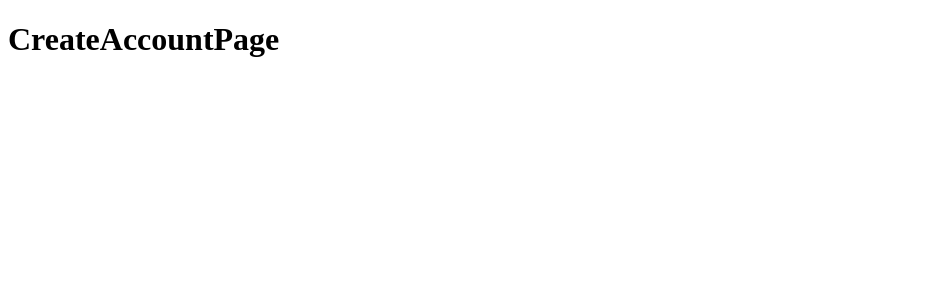
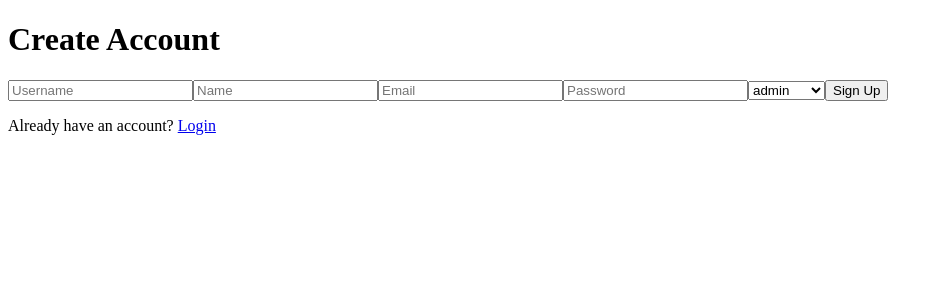
Before and after one commit to P-RF/python-p4-shelterops-app, a React (Create React App) app in the folder client/: page /signup in a window 1280 px wide. Shown: the top 300 px of the page, without its empty margins (0-943 px from the left). Built offline with nearby package versions, Linux system fonts and the light colour scheme; no server answers.

Commit message:
fix/auth: ensure logout redirects to login and Navbar shows username

```diff
--- a/client/src/App.js
+++ b/client/src/App.js
@@ -34,19 +34,27 @@ function App() {
   return (
     <BrowserRouter>
     {user && <Navbar user={user} setUser={setUser} />}
-
       <Routes>
+        {user ? (
+          <>
             <Route path="/" element={<DashBoardPage />} />
-        <Route path="/login" element={<LoginPage setUser={setUser} />} />
-        <Route path="/signup" element={<CreateAccountPage setUser={setUser} />} />
             <Route path="/pets" element={<PetlistPage />} />
             <Route path="/pets/:id" element={<PetDetailPage />} />
             <Route path="/pets/new" element={<PetFormPage />} />
             <Route path="/medication_logs" element={<MedicationLogsPage />} />
             <Route path="/medication_logs/new" element={<MedicationLogFormPage />} />
+          </>
+        ) : (
+          <>
+            <Route path="/login" element={<LoginPage setUser={setUser} />} />
+            <Route path="/signup" element={<CreateAccountPage setUser={setUser} />} />
+            <Route path="*" element={<LoginPage setUser={setUser} />} />
+          </>
+        )}
       </Routes>
     </BrowserRouter>
   );
 }
 
+
 export default App;
--- a/client/src/components/Navbar.js
+++ b/client/src/components/Navbar.js
@@ -10,10 +10,15 @@ function Navbar({ user, setUser}) {
       method: "DELETE",
       credentials: "include"
     })
+    .then(res => {
+      if (!res.ok && res.status !== 204) throw new Error("Logout failed");
+      return res.json().catch(() => ({}));
+    })
     .then(() => {
       setUser(null);
-      navigate("/login")
-    });
+      navigate("/login", { replace: true });
+    })
+    .catch(err => console.log(err));
   }
 
   return (
--- a/client/src/pages/CreateAccountPage.js
+++ b/client/src/pages/CreateAccountPage.js
@@ -1,8 +1,94 @@
 // CreateAccountPage.js
+import React, { useState } from "react";
+import { useNavigate } from "react-router-dom";
 
 
-function CreateAccountPage() {
-  return <h1>CreateAccountPage</h1>;
+function CreateAccountPage({ setUser }) {
+  const [username, setUsername] = useState("");
+  const [name, setName] = useState("");
+  const [email, setEmail] = useState("");
+  const [password, setPassword] = useState("");
+  const [role, setRole] = useState("Staff");
+  const [error, setError] = useState(null);
+
+  const navigate = useNavigate();
+
+  function handleSubmit(e) {
+    e.preventDefault();
+    setError(null);
+
+    fetch("http://127.0.0.1:5555/signup", {
+      method: "POST",
+      headers: { "Content-Type": "application/json" },
+      credentials: "include",
+      body: JSON.stringify({ username, name, email, password, role })
+    })
+    .then(res => {
+      if (!res.ok) {
+        return res.json().then(data => {
+          throw new Error(data.errors.join(", "));
+        });
+      }
+      return res.json();
+    })
+    .then(user => {
+      setUser(user);  // Log in immediately
+      navigate("/");  // Go to dashboard
+    })
+    .catch(err => {
+      setError(err.message);
+    });
+  }
+
+
+  return (
+    <div className="signup-page">
+      <h1>Create Account</h1>
+      {error && <p style={{ color: "red" }}>{error}</p>}
+
+      <form onSubmit={handleSubmit}>
+        <input
+        type="text"
+        placeholder="Username"
+        value={username}
+        onChange={e => setUsername(e.target.value)}
+        required
+        />
+        <input
+          type="text"
+          placeholder="Name"
+          value={name}
+          onChange={e => setName(e.target.value)}
+          required
+        />
+        <input
+        type="email"
+        placeholder="Email"
+        value={email}
+        onChange={e => setEmail(e.target.value)}
+        required
+        />
+        <input
+          type="password"
+          placeholder="Password"
+          value={password}
+          onChange={e => setPassword(e.target.value)}
+          required
+        />
+
+        <select value={role} onChange={e => setRole(e.target.value)}>
+          <option value="admin">admin</option>
+          <option value="staff">staff</option>
+          <option value="volunteer">volunteer</option>
+        </select>
+        <button type="submit">Sign Up</button>
+      </form>
+
+      <p>
+        Already have an account? <a href="/login">Login</a>
+      </p>
+    </div>
+  );
 }
 
 export default CreateAccountPage;
--- a/client/src/pages/LoginPage.js
+++ b/client/src/pages/LoginPage.js
@@ -14,9 +14,7 @@ function LoginPage({ setUser }) {
 
     fetch("http://127.0.0.1:5555/login", {
       method: "POST",
-      headers: {
-        "Content-Type": "application/json"
-      },
+      headers: {"Content-Type": "application/json"},
       credentials: "include",
       body: JSON.stringify({ username, password })
     })
@@ -30,13 +28,14 @@ function LoginPage({ setUser }) {
       setUser(user);  // Store logged-in user
       navigate("/") // Go to dashboard
     })
-    .catch(err => setError(err.message));
+    .catch(err => {
+      setError(err.message);
+    });
   }
-
 
   return (
     <div className="login-page">
-      <h1>ShelterOps</h1>
+      <h1>Login</h1>
       {error && <p style={{ color: "red" }}>{error}</p>}
       <form onSubmit={handleSubmit}>
         <input
```
Also changed, not shown: 2 other files (tests, documents, lock files or other folders). Lines whose indentation alone changed are shown as unchanged.
